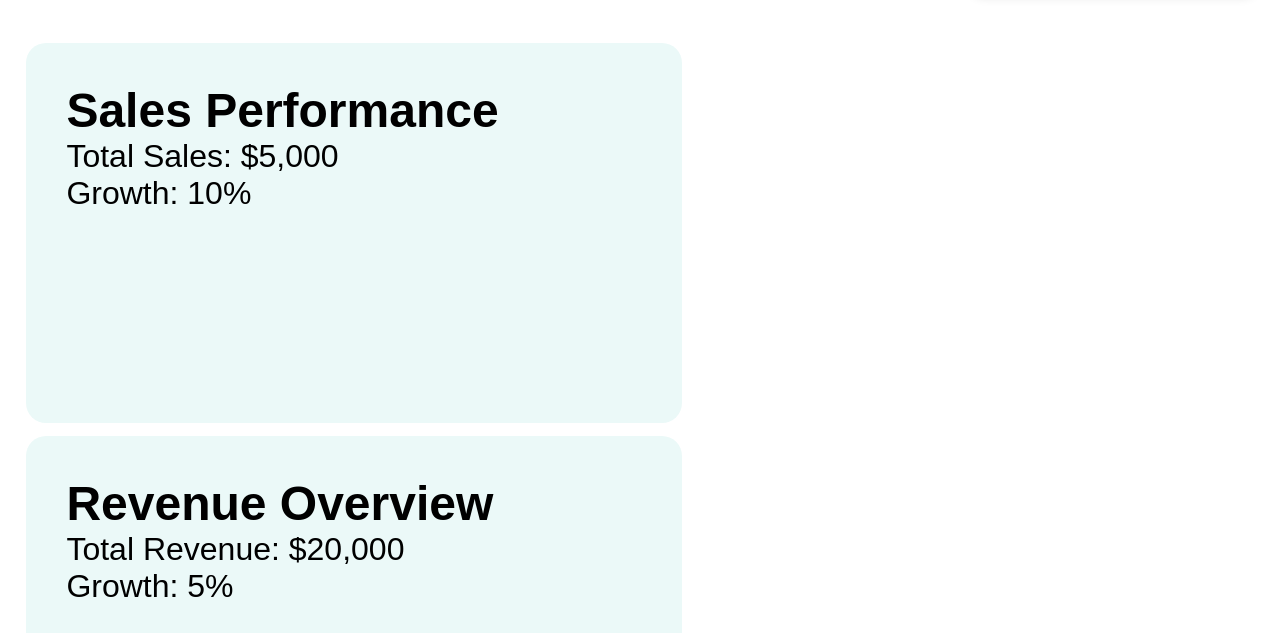
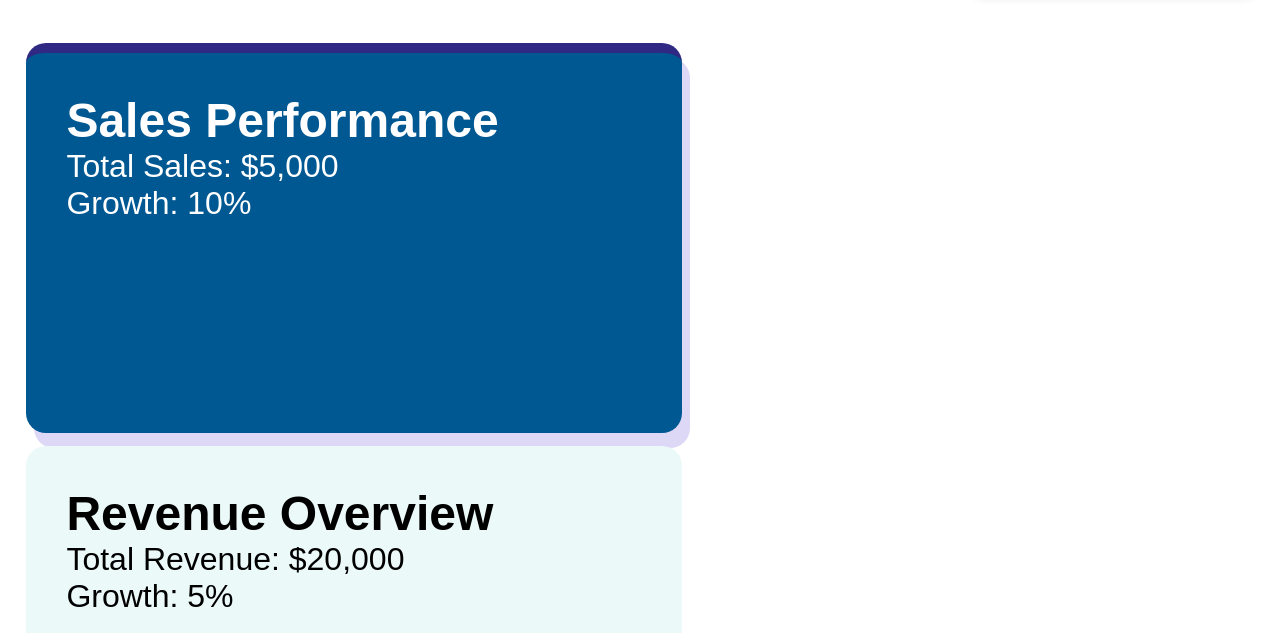
Before and after one commit to eslam943/task2, a plain HTML site: page index.html in a window 1280 px wide. In both pictures the pointer is over the element 354 px from the left and 864 px from the top of the page. Shown: the part 631-1264 px from the top of the page. Drawn offline with Linux system fonts and the light colour scheme.

Commit message:
Update style.css

```diff
--- a/style.css
+++ b/style.css
@@ -78,6 +78,7 @@ nav{
     padding: 40px;
     height: 300px;
     border-radius: 20px;
+    border-top: 0px solid #2f2983;
 }
 footer {
     background-color: #2f2983;
@@ -93,3 +94,10 @@ footer {
     color: white;
     box-shadow: 8px 15px 0 rgba(88, 62, 204, 0.2);
 }
+.container .card:hover{
+    background-color: #005893;
+    transition: 0.5s;
+    border-width: 10px;
+     color: white;
+    box-shadow: 8px 15px 0 rgba(88, 62, 204, 0.2);
+}
```
